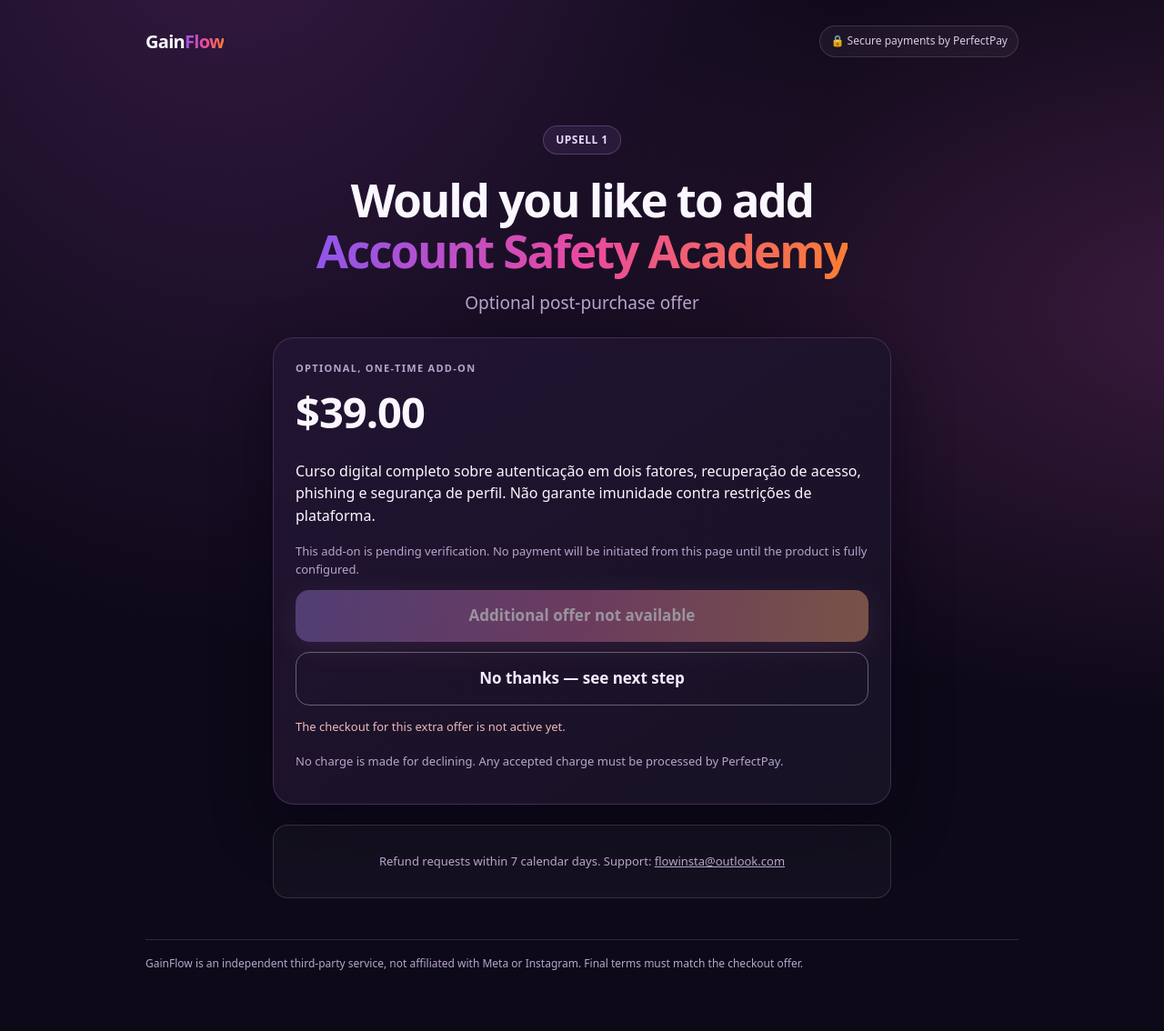
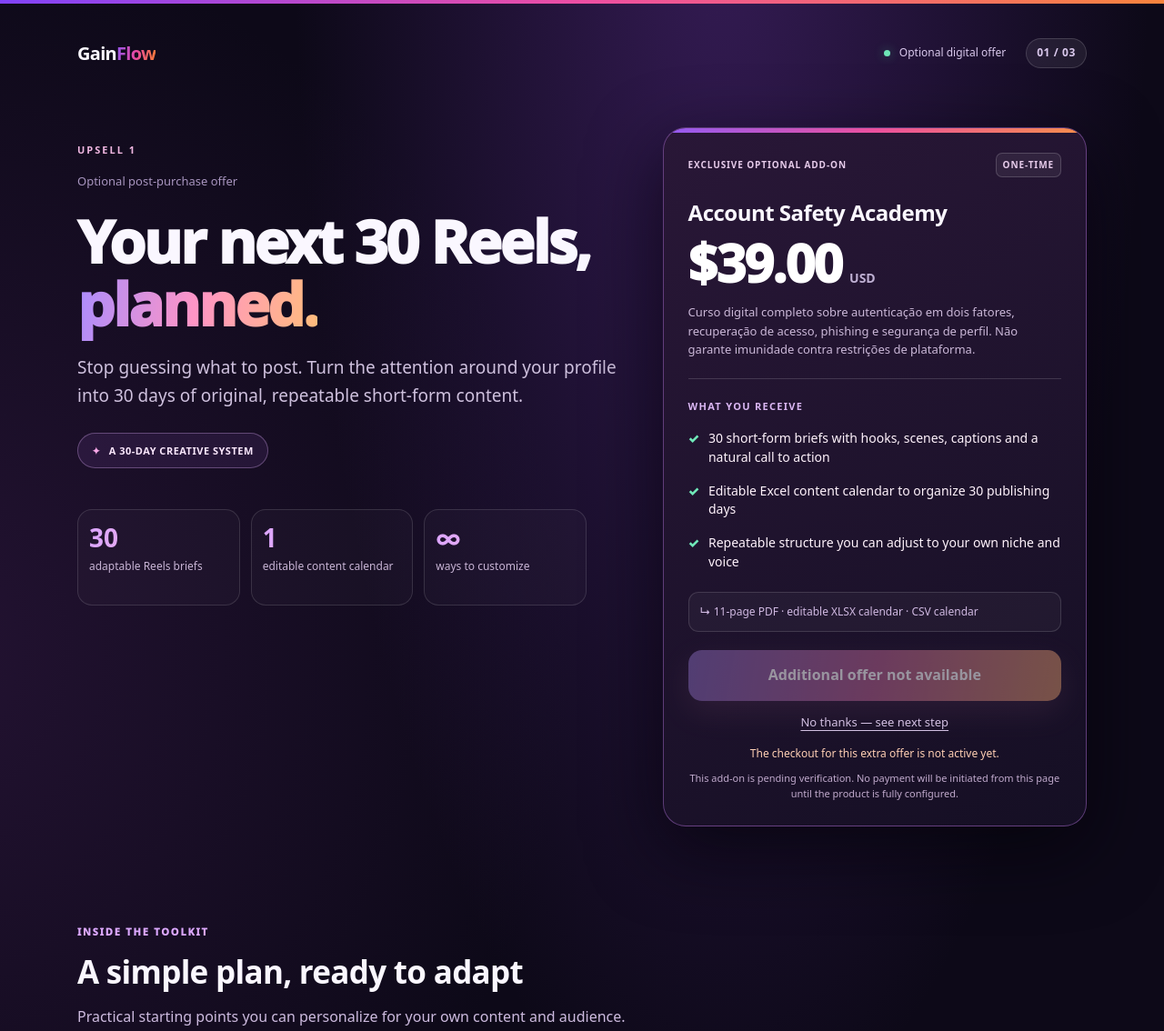
Before and after one commit to paulosoaresgit/instaflow, a website: page offer/upsell-1.html in a window 1280 px wide. Shown: the top 1134 px of the page at 91% size. Drawn offline with Linux system fonts and the light colour scheme.

Commit message:
feat: redesign GainFlow AI/content funnel sales pages

```diff
--- a/offer/upsell-1.html
+++ b/offer/upsell-1.html
@@ -1,2 +1,47 @@
-<!doctype html><html lang="en"><head><meta charset="utf-8"><meta name="viewport" content="width=device-width,initial-scale=1"><meta name="robots" content="noindex,nofollow"><meta name="description" content="GainFlow optional post-purchase service"><link rel="stylesheet" href="/sales/site.css"><script defer src="/sales/site.js"></script><title>GainFlow Optional Offer</title></head>
-<body data-kind="upsell" data-step="upsell-1"><div class="wrap"><header class="header"><a class="logo" href="/">Gain<span>Flow</span></a><span class="secure">🔒 Secure payments by PerfectPay</span></header><div class="center"><span class="eyebrow" id="tag">OPTIONAL ADD-ON</span><h1 class="h1">Would you like to add <span class="shine" id="offer-name">this extra?</span></h1><p class="lead" id="product-context"></p><div class="box"><div class="label">Optional, one-time add-on</div><div class="price" id="price">—</div><p id="offer-description"></p><p class="mini" id="offer-note"></p><button id="buy" class="btn" disabled>Loading offer…</button><a id="skip" class="btn secondary" href="/obrigado/">No thanks — continue</a><p class="status" id="status" aria-live="polite"></p><p class="mini">No charge is made for declining. Any accepted charge must be processed by PerfectPay.</p></div><div class="smallcard"><p class="mini">Refund requests within <span id="guarantee">7</span> calendar days. Support: <span id="support"></span></p></div></div><footer class="foot">GainFlow is an independent third-party service, not affiliated with Meta or Instagram. Final terms must match the checkout offer.</footer></div></body></html>
+<!doctype html>
+<html lang="en"><head><meta charset="utf-8"><meta name="viewport" content="width=device-width,initial-scale=1">
+<meta name="robots" content="noindex,nofollow"><meta name="description" content="Stop guessing what to post. Turn the attention around your profile into 30 days of original, repeatable short-form content.">
+<title>Viral Content Factory | GainFlow</title>
+<link rel="stylesheet" href="/sales/site.css">
+<link rel="stylesheet" href="/sales/upsell-pages.css">
+<script defer src="/sales/site.js"></script></head>
+<body class="gf-sales-page" data-kind="upsell" data-step="upsell-1" data-accent="purple">
+<div class="gf-topline"></div>
+<div class="wrap gf-layout">
+<header class="header gf-header"><a class="logo" href="/" aria-label="GainFlow home">Gain<span>Flow</span></a><div class="gf-header-meta"><span class="gf-status-dot" aria-hidden="true"></span><span>Optional digital offer</span><span class="gf-step">01 / 03</span></div></header>
+<main>
+<section class="gf-hero">
+ <div class="gf-hero-copy"><div class="gf-eyebrow" id="tag">STEP 01 · CONTENT SYSTEM</div>
+ <div class="gf-mini-context" id="product-context">An optional extra for your GainFlow order</div>
+ <h1 class="gf-headline">Your next 30 Reels, <em>planned.</em></h1><p class="gf-hero-lead">Stop guessing what to post. Turn the attention around your profile into 30 days of original, repeatable short-form content.</p>
+ <div class="gf-benefit-pill"><span aria-hidden="true">✦</span> A 30-DAY CREATIVE SYSTEM</div>
+ <div class="gf-stats"><div class="gf-stat"><strong>30</strong><span>adaptable Reels briefs</span></div><div class="gf-stat"><strong>1</strong><span>editable content calendar</span></div><div class="gf-stat"><strong>∞</strong><span>ways to customize</span></div></div>
+ </div>
+ <aside class="gf-checkout" aria-label="Offer details"><div class="gf-checkout-top"><span>EXCLUSIVE OPTIONAL ADD-ON</span><span class="gf-one-time">ONE-TIME</span></div>
+ <p class="gf-promo-name" id="offer-name">Viral Content Factory</p>
+ <div class="gf-purchase-row"><div class="gf-price" id="price">$27.00</div><span class="gf-currency">USD</span></div>
+ <p class="gf-checkout-desc" id="offer-description">Stop guessing what to post. Turn the attention around your profile into 30 days of original, repeatable short-form content.</p>
+ <div class="gf-price-divider"></div>
+ <div class="gf-files-title">WHAT YOU RECEIVE</div>
+ <ul class="gf-includes"><li><span class="gf-check" aria-hidden="true">✓</span>30 short-form briefs with hooks, scenes, captions and a natural call to action</li>
+<li><span class="gf-check" aria-hidden="true">✓</span>Editable Excel content calendar to organize 30 publishing days</li>
+<li><span class="gf-check" aria-hidden="true">✓</span>Repeatable structure you can adjust to your own niche and voice</li></ul>
+ <p class="gf-files-note"><span aria-hidden="true">↳ </span>11-page PDF · editable XLSX calendar · CSV calendar</p>
+ <button type="button" id="buy" class="btn gf-accept" disabled>Offer not yet available</button>
+ <a id="skip" class="gf-skip" href="/obrigado/">No thanks, continue without adding</a>
+ <div class="gf-status" id="status" role="status" aria-live="polite">Checkout setup pending.</div>
+ <p class="gf-disclosure" id="offer-note">No additional purchase will be initiated while this add-on is under review.</p>
+ </aside>
+</section>
+<section class="gf-main-section" aria-label="Product preview"><div class="gf-section-top"><span class="gf-small-label">INSIDE THE TOOLKIT</span><h2>A simple plan, ready to adapt</h2><p>Practical starting points you can personalize for your own content and audience.</p></div>
+<div class="gf-demo"><div class="gf-demo-row"><span class="gf-demo-index">DAY 01</span><p>Introduce what your page helps people achieve</p></div>
+<div class="gf-demo-row"><span class="gf-demo-index">DAY 07</span><p>Answer one question your audience keeps asking</p></div>
+<div class="gf-demo-row"><span class="gf-demo-index">DAY 18</span><p>Show a common mistake and a clearer approach</p></div></div></section>
+<section class="gf-fit"><span class="gf-small-label">THE DIFFERENCE</span><h2>Made for creators who want consistency</h2><p>You already have access to the GainFlow Reels Academy through your main purchase. This is a separate implementation pack with briefs and a planning spreadsheet, not the same course again.</p></section>
+<section class="gf-faq" aria-label="Frequently asked questions"><span class="gf-small-label">YOUR QUESTIONS ANSWERED</span><h2>Everything you need to know</h2><details><summary>Is this the Reels Academy?</summary><p>No. Your main GainFlow purchase already includes the Reels Academy. This add-on contains 30 adaptable briefs and editable planning files.</p></details>
+<details><summary>Are the videos created for me?</summary><p>No. You get scripts/briefs and a planning system to adapt, record and edit yourself.</p></details>
+<details><summary>Will the ideas go viral?</summary><p>No reach, views, revenue or follower growth is guaranteed. Results depend on your content, niche and platform.</p></details></section>
+<section class="gf-fineprint"><p>Educational planning materials only. No automatic publishing or guaranteed reach. You create and publish your own content.</p><p>One-time optional purchase. Refund requests within <span id="guarantee">7</span> calendar days under the applicable terms. Questions? <span id="support"><a href="mailto:flowinsta@outlook.com">flowinsta@outlook.com</a></span>.</p></section>
+</main>
+<footer class="foot gf-footer">© GainFlow. Independent digital content service. Not affiliated with Meta or Instagram. Checkout and access require confirmation by the payment provider; viewing this page is not proof of purchase.</footer>
+</div></body></html>
```
